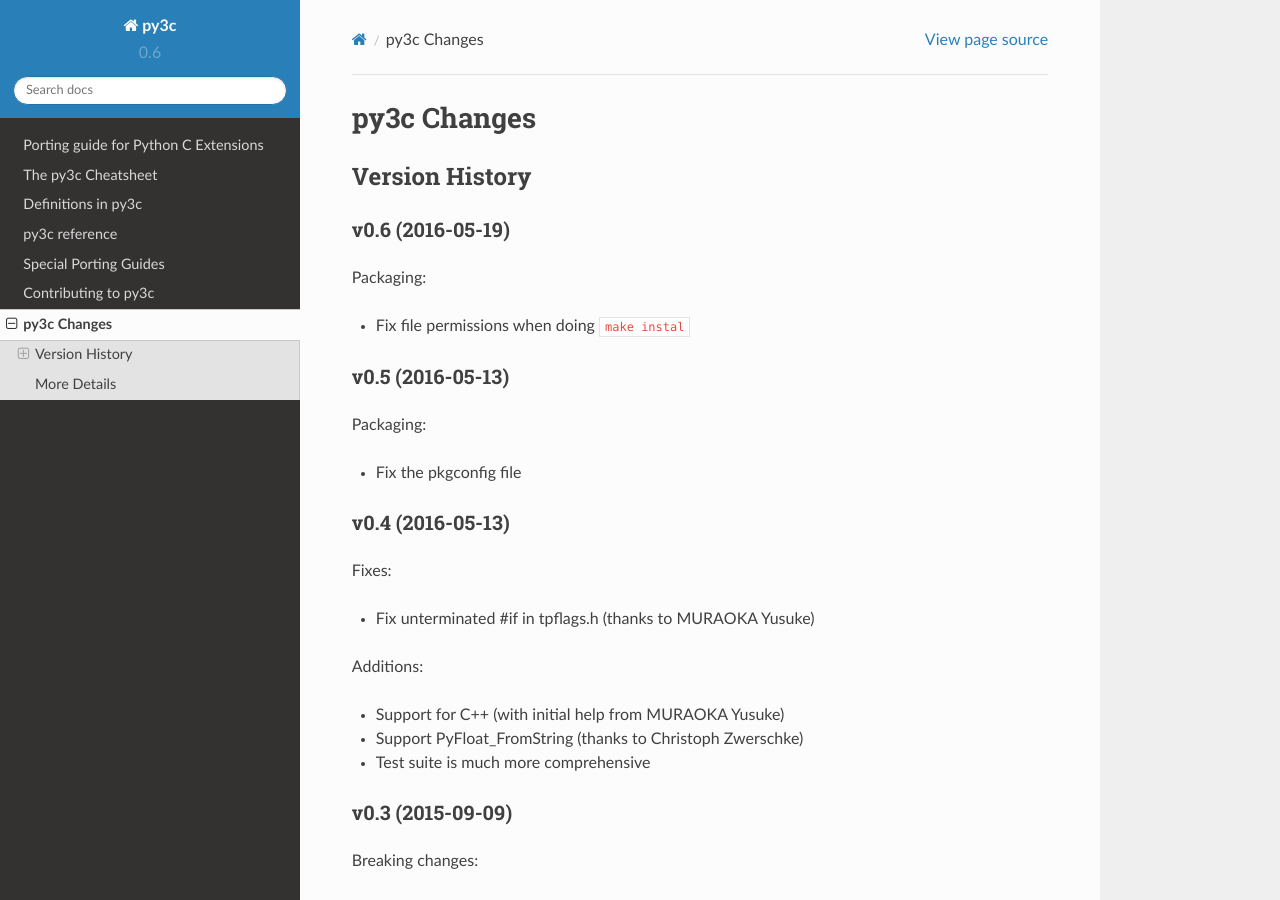
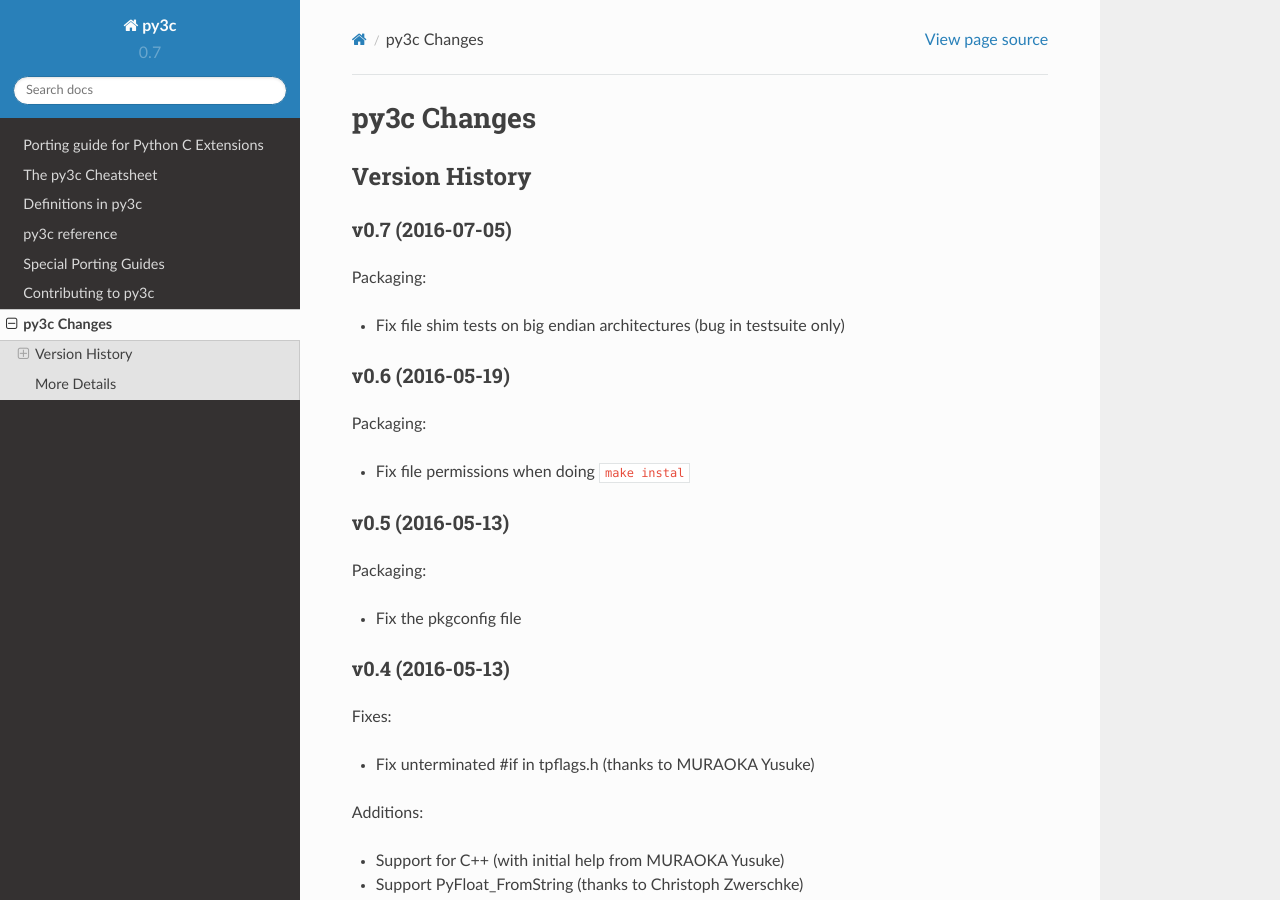
Before and after one commit to encukou/py3c, a Sphinx documentation site: the page built from doc/source/changelog.rst, in a window 1280 px wide and 900 px high. Built offline with Sphinx 7.4.7 and the Read the Docs theme 2.0.0, drawn with Linux system fonts in a browser that asks for light colours.

Commit message:
Bump version to 0.7

```diff
--- a/doc/source/changelog.rst
+++ b/doc/source/changelog.rst
@@ -6,6 +6,14 @@
 
 Version History
 ===============
+
+v0.7 (2016-07-05)
+-----------------
+
+Packaging:
+
+* Fix file shim tests on big endian architectures (bug in testsuite only)
+
 
 v0.6 (2016-05-19)
 -----------------
--- a/doc/source/conf.py
+++ b/doc/source/conf.py
@@ -53,9 +53,9 @@
 # built documents.
 #
 # The short X.Y version.
-version = '0.6'
+version = '0.7'
 # The full version, including alpha/beta/rc tags.
-release = '0.6'
+release = '0.7'
 
 # The language for content autogenerated by Sphinx. Refer to documentation
 # for a list of supported languages.
```
Also changed, not shown: 1 other file.
